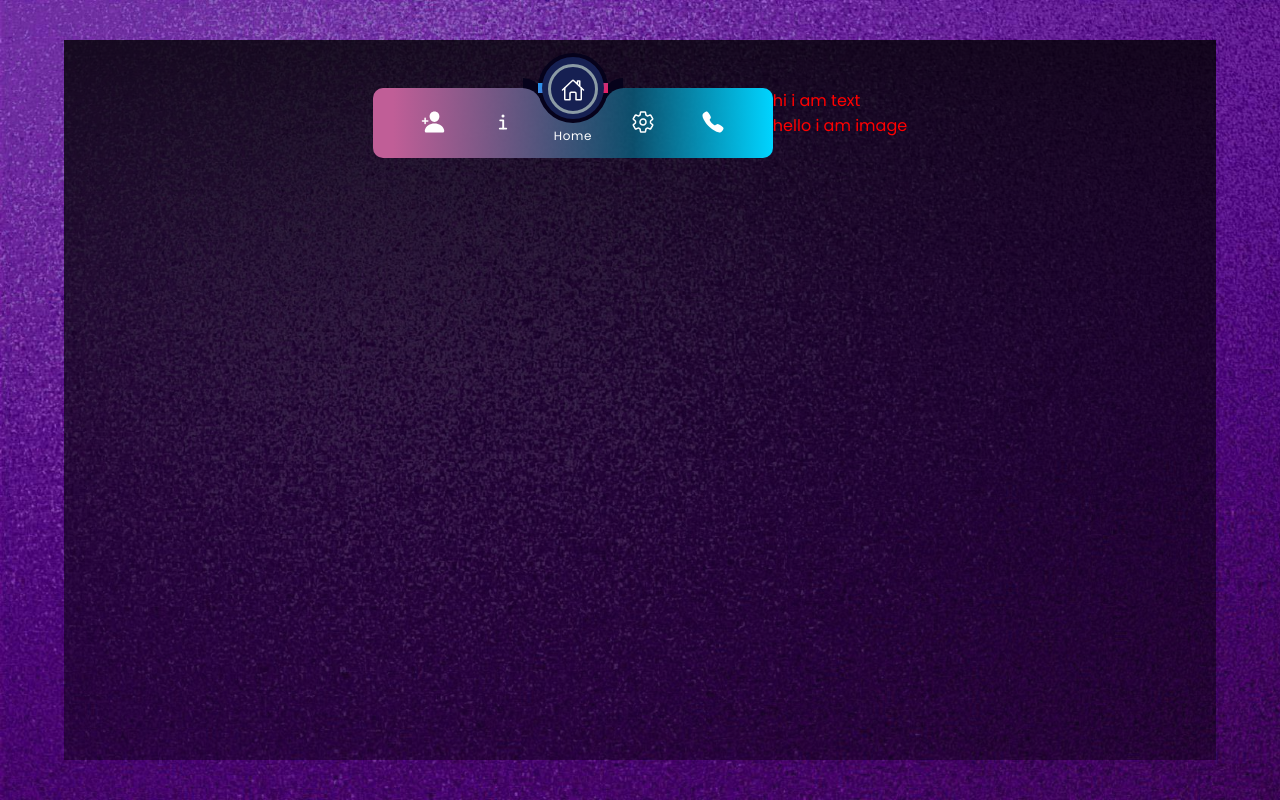
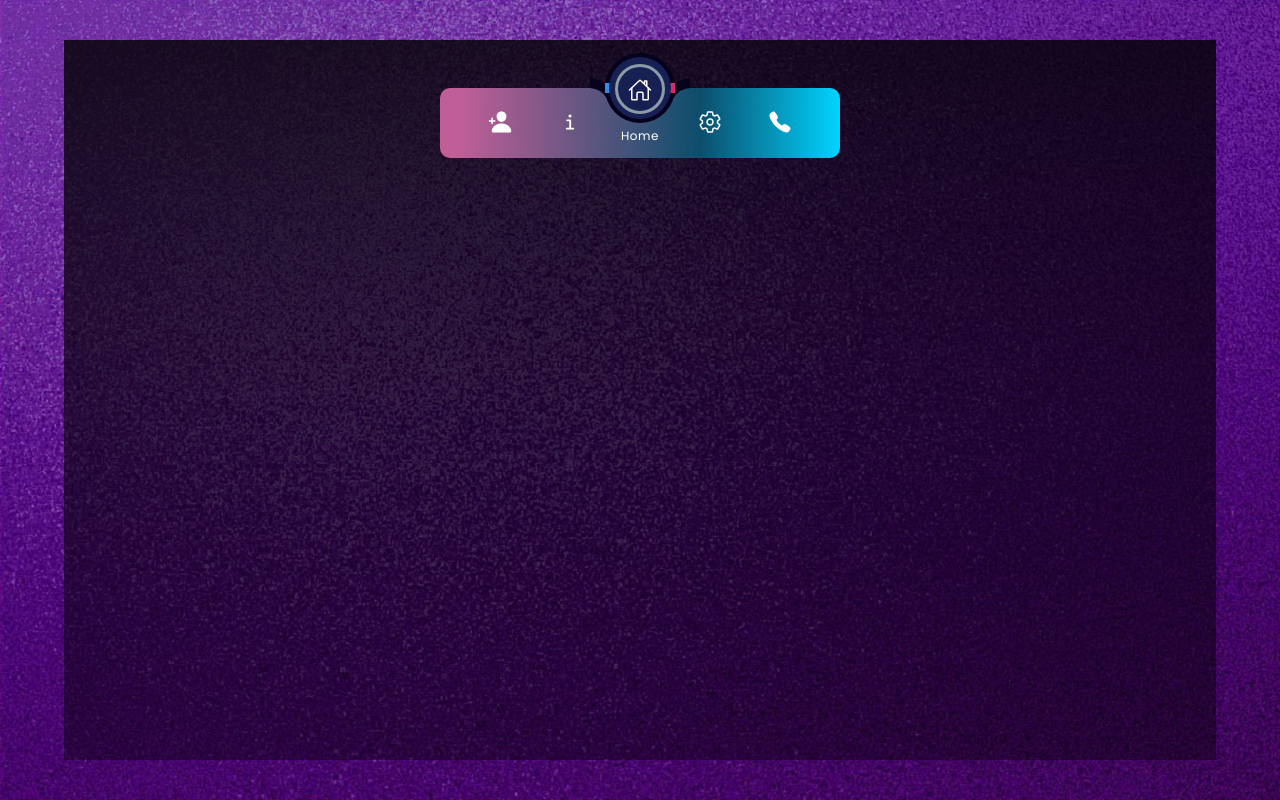
Before and after one commit to ABABILHASSAN/01-Personal-Portfolio-website, a plain HTML site: page index.html in a window 1280 px wide. Drawn offline with nearby package versions, Linux system fonts and the light colour scheme.

Commit message:
home main

```diff
--- a/index.html
+++ b/index.html
@@ -75,10 +75,10 @@
 
             <div class="home-main">
                 <div class="details">
-                    hi i am text
+
                 </div>
                 <div class="images">
-                    hello i am image
+
                 </div>
             </div>
 
```
